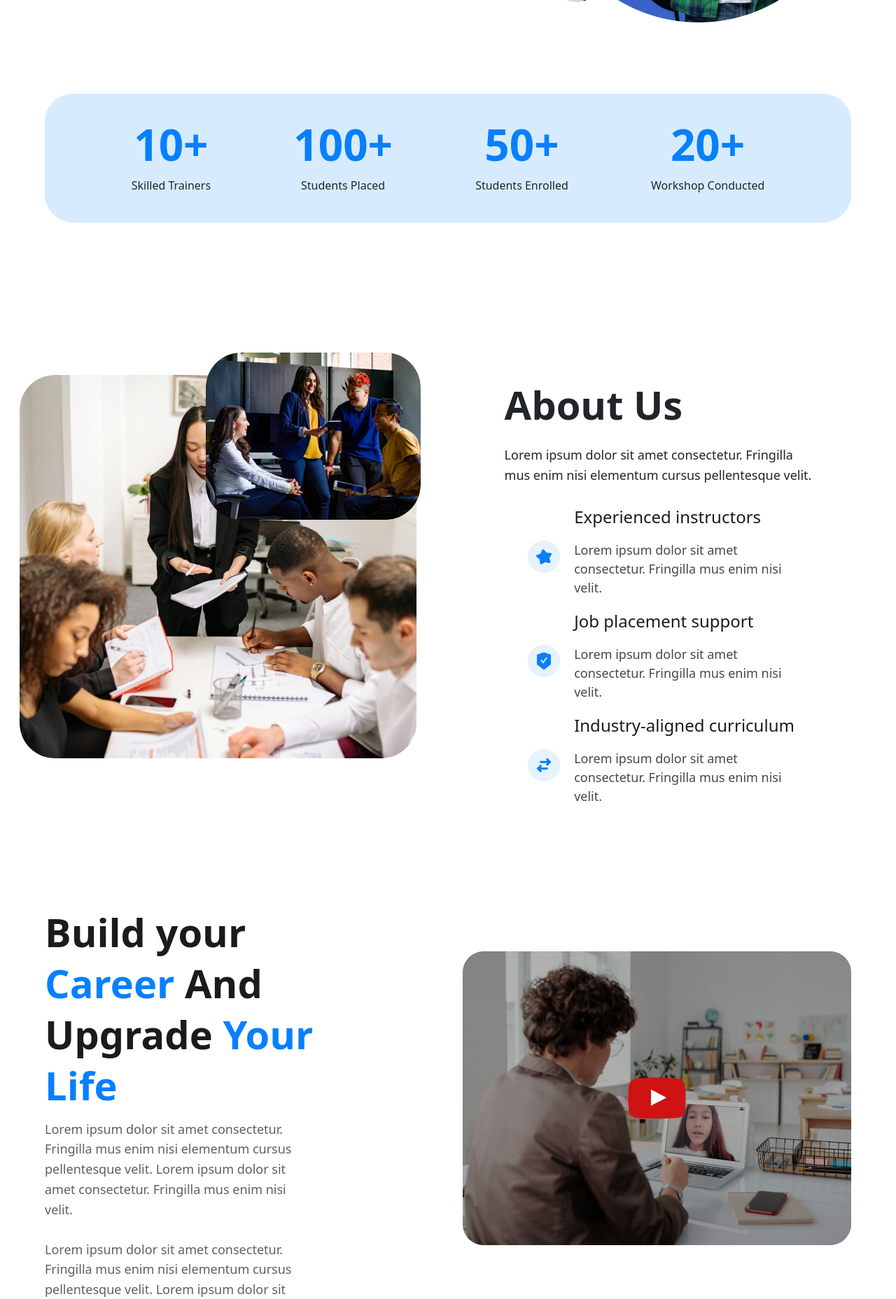
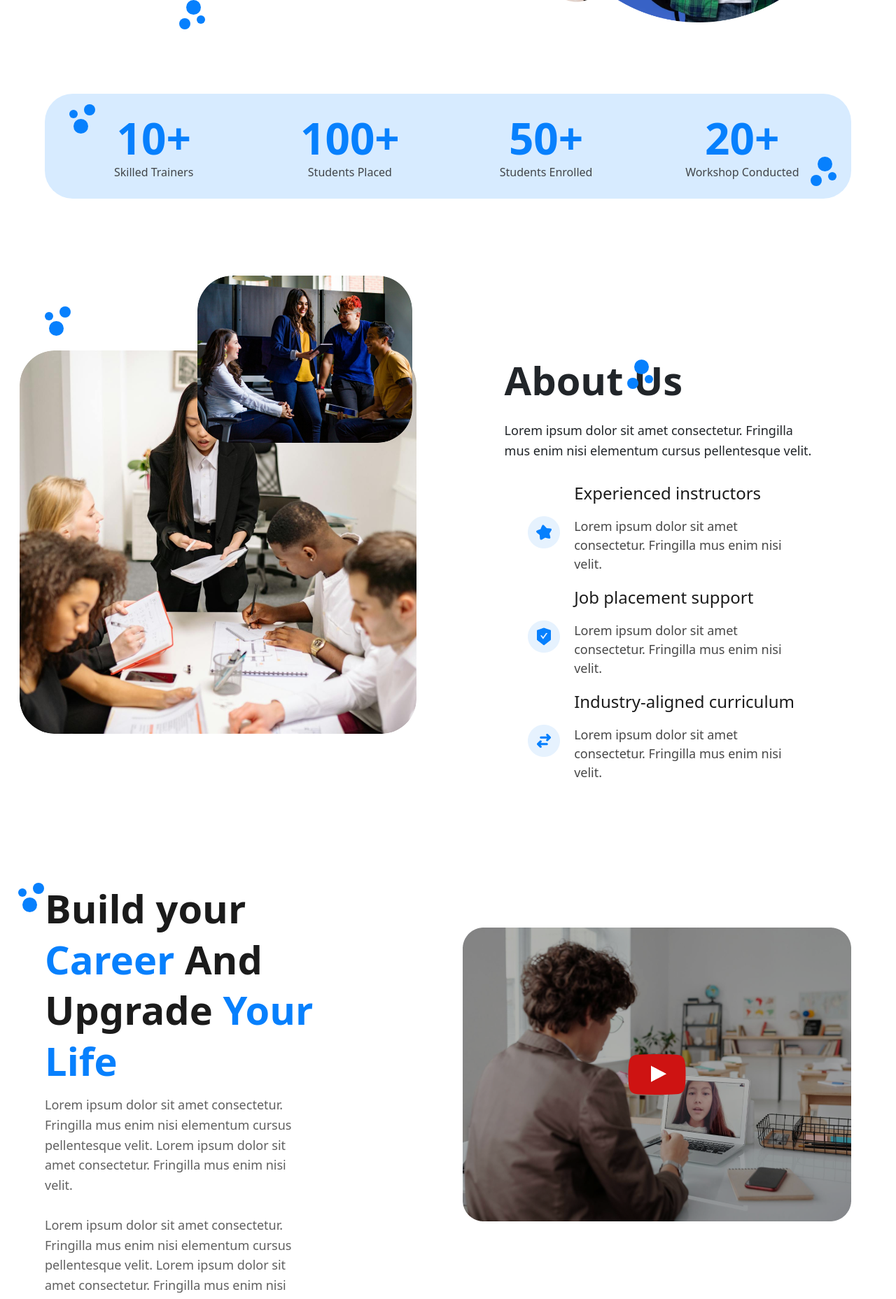
Before and after one commit to anjanasri13/exceledge, a React (Create React App) app: page /about-us in a window 1280 px wide. Shown: the part 560-2417 px from the top of the page at 70% size. Built offline with nearby package versions, Linux system fonts and the light colour scheme.

Commit message:
FIx!: About us fixed

```diff
--- a/src/screens/About.js
+++ b/src/screens/About.js
@@ -1,4 +1,4 @@
-import React, { useEffect, useState } from "react";
+import React, { useEffect, useRef, useState } from "react";
 import Header from "../components/Header";
 import { Button, Card } from "antd";
 import frame from "../assests/frame.png";
@@ -25,6 +25,7 @@ import { FaArrowRightLong } from "react-icons/fa6";
 import "../styles/about.css";
 import Faq from "../components/Faq";
 import Footer from "../components/Footer";
+import CountUp from "react-countup";
 
 const cardData = [
   {
@@ -97,6 +98,35 @@ export default function About() {
     handleResize();
     return () => window.removeEventListener("resize", handleResize);
   }, []);
+
+  const [startCount, setStartCount] = useState(false);
+  const statsRef = useRef(null);
+
+  useEffect(() => {
+    const observer = new IntersectionObserver(
+      (entries) => {
+        entries.forEach((entry) => {
+          if (entry.isIntersecting) {
+            setStartCount(true);
+          } else {
+            setStartCount(false);
+          }
+        });
+      },
+      { threshold: 0.5 }
+    );
+
+    if (statsRef.current) {
+      observer.observe(statsRef.current);
+    }
+
+    return () => {
+      if (statsRef.current) {
+        observer.unobserve(statsRef.current);
+      }
+    };
+  }, []);
+
   return (
     <div>
       <Header />
@@ -107,6 +137,50 @@ export default function About() {
           gap: 40,
         }}
       >
+        <div className="layer1">
+          <svg
+            width="37"
+            height="42"
+            viewBox="0 0 37 42"
+            fill="none"
+            xmlns="http://www.w3.org/2000/svg"
+          >
+            <circle cx="29" cy="8" r="8" fill="#0780FD" />
+            <circle cx="16.5" cy="31.5" r="10.5" fill="#0780FD" />
+            <circle cx="6" cy="14" r="6" fill="#0780FD" />
+          </svg>
+        </div>
+        <div className="layer2">
+          <svg
+            width="37"
+            height="42"
+            viewBox="0 0 37 42"
+            fill="none"
+            xmlns="http://www.w3.org/2000/svg"
+          >
+            <circle
+              cx="8"
+              cy="34"
+              r="8"
+              transform="rotate(-180 8 34)"
+              fill="#0780FD"
+            />
+            <circle
+              cx="20.5"
+              cy="10.5"
+              r="10.5"
+              transform="rotate(-180 20.5 10.5)"
+              fill="#0780FD"
+            />
+            <circle
+              cx="31"
+              cy="28"
+              r="6"
+              transform="rotate(-180 31 28)"
+              fill="#0780FD"
+            />
+          </svg>
+        </div>
         <div className="a-main-text">
           <p className="a-main-text-title" style={{ fontSize: "" }}>
             Welcome to <span style={{ color: "#0780FD" }}>ExcelEdge</span>{" "}
@@ -135,96 +209,129 @@ export default function About() {
         </div>
       </div>
 
-      <div
-        style={{
-          backgroundColor: "#0780FD29",
-          borderRadius: "40px",
-          display: "flex",
-          margin: "8% 5%",
-          padding: "2%",
-          gap: "20px",
-          justifyContent: "space-evenly",
-        }}
+      <div className="stats-grid" ref={statsRef}>
+        <div className="layer3">
+          <svg
+            width="37"
+            height="42"
+            viewBox="0 0 37 42"
+            fill="none"
+            xmlns="http://www.w3.org/2000/svg"
           >
-        <div
-          style={{
-            display: "flex",
-            alignItems: "center",
-            flexDirection: "column",
-          }}
+            <circle cx="29" cy="8" r="8" fill="#0780FD" />
+            <circle cx="16.5" cy="31.5" r="10.5" fill="#0780FD" />
+            <circle cx="6" cy="14" r="6" fill="#0780FD" />
+          </svg>
+        </div>
+        <div className="layer4">
+          <svg
+            width="37"
+            height="42"
+            viewBox="0 0 37 42"
+            fill="none"
+            xmlns="http://www.w3.org/2000/svg"
           >
-          <p
-            style={{
-              color: "#0780FD",
-              fontSize: 62,
-              fontWeight: 600,
-              margin: 0,
-            }}
-          >
-            10+
-          </p>
+            <circle
+              cx="8"
+              cy="34"
+              r="8"
+              transform="rotate(-180 8 34)"
+              fill="#0780FD"
+            />
+            <circle
+              cx="20.5"
+              cy="10.5"
+              r="10.5"
+              transform="rotate(-180 20.5 10.5)"
+              fill="#0780FD"
+            />
+            <circle
+              cx="31"
+              cy="28"
+              r="6"
+              transform="rotate(-180 31 28)"
+              fill="#0780FD"
+            />
+          </svg>
+        </div>
+        <div className="stat-item">
+          <h4>
+            <CountUp start={0} end={startCount ? 10 : 0} duration={2} />+
+          </h4>
           <p>Skilled Trainers</p>
         </div>
-        <div
-          style={{
-            display: "flex",
-            alignItems: "center",
-            flexDirection: "column",
-          }}
-        >
-          <p
-            style={{
-              color: "#0780FD",
-              fontSize: 62,
-              fontWeight: 600,
-              margin: 0,
-            }}
-          >
-            100+
-          </p>
+        <div className="stat-item">
+          <h4>
+            <CountUp start={0} end={startCount ? 100 : 0} duration={2} />+
+          </h4>
           <p>Students Placed</p>
-        </div>{" "}
-        <div
-          style={{
-            display: "flex",
-            alignItems: "center",
-            flexDirection: "column",
-          }}
-        >
-          <p
-            style={{
-              color: "#0780FD",
-              fontSize: 62,
-              fontWeight: 600,
-              margin: 0,
-            }}
-          >
-            50+
-          </p>
+        </div>
+        <div className="stat-item">
+          <h4>
+            <CountUp start={0} end={startCount ? 50 : 0} duration={2} />+
+          </h4>
           <p>Students Enrolled</p>
-        </div>{" "}
-        <div
-          style={{
-            display: "flex",
-            alignItems: "center",
-            flexDirection: "column",
-          }}
-        >
-          <p
-            style={{
-              color: "#0780FD",
-              fontSize: 62,
-              fontWeight: 600,
-              margin: 0,
-            }}
-          >
-            20+
-          </p>
+        </div>
+        <div className="stat-item">
+          <h4>
+            <CountUp start={0} end={startCount ? 20 : 0} duration={2} />+
+          </h4>
           <p>Workshop Conducted</p>
         </div>
       </div>
 
-      <div style={{ display: "flex", gap: "12%", marginTop: "17%" }}>
+      <div
+        style={{
+          display: "flex",
+          gap: "12%",
+          marginTop: "17%",
+          position: "relative",
+        }}
+      >
+        <div className="Alayer1">
+          <svg
+            width="37"
+            height="42"
+            viewBox="0 0 37 42"
+            fill="none"
+            xmlns="http://www.w3.org/2000/svg"
+          >
+            <circle cx="29" cy="8" r="8" fill="#0780FD" />
+            <circle cx="16.5" cy="31.5" r="10.5" fill="#0780FD" />
+            <circle cx="6" cy="14" r="6" fill="#0780FD" />
+          </svg>
+        </div>
+        <div className="Alayer2">
+          <svg
+            width="37"
+            height="42"
+            viewBox="0 0 37 42"
+            fill="none"
+            xmlns="http://www.w3.org/2000/svg"
+          >
+            <circle
+              cx="8"
+              cy="34"
+              r="8"
+              transform="rotate(-180 8 34)"
+              fill="#0780FD"
+            />
+            <circle
+              cx="20.5"
+              cy="10.5"
+              r="10.5"
+              transform="rotate(-180 20.5 10.5)"
+              fill="#0780FD"
+            />
+            <circle
+              cx="31"
+              cy="28"
+              r="6"
+              transform="rotate(-180 31 28)"
+              fill="#0780FD"
+            />
+          </svg>
+        </div>
         <div>
           <img
             src={image12}
@@ -245,8 +352,8 @@ export default function About() {
               height: 239,
               borderRadius: 50,
               position: "absolute",
-              top: "133%",
-              left: "23%",
+              top: "-17%",
+              left: "22%",
             }}
           />
         </div>
@@ -338,8 +445,53 @@ export default function About() {
           display: "flex",
           gap: 40,
           marginTop: "10%",
+          position: "relative",
         }}
       >
+        <div className="Alayer3">
+          <svg
+            width="37"
+            height="42"
+            viewBox="0 0 37 42"
+            fill="none"
+            xmlns="http://www.w3.org/2000/svg"
+          >
+            <circle cx="29" cy="8" r="8" fill="#0780FD" />
+            <circle cx="16.5" cy="31.5" r="10.5" fill="#0780FD" />
+            <circle cx="6" cy="14" r="6" fill="#0780FD" />
+          </svg>
+        </div>
+        <div className="Alayer4">
+          <svg
+            width="37"
+            height="42"
+            viewBox="0 0 37 42"
+            fill="none"
+            xmlns="http://www.w3.org/2000/svg"
+          >
+            <circle
+              cx="8"
+              cy="34"
+              r="8"
+              transform="rotate(-180 8 34)"
+              fill="#0780FD"
+            />
+            <circle
+              cx="20.5"
+              cy="10.5"
+              r="10.5"
+              transform="rotate(-180 20.5 10.5)"
+              fill="#0780FD"
+            />
+            <circle
+              cx="31"
+              cy="28"
+              r="6"
+              transform="rotate(-180 31 28)"
+              fill="#0780FD"
+            />
+          </svg>
+        </div>
         <div className="a-main-text">
           <p className="a-main-text-title" style={{ fontSize: "" }}>
             Build your <span style={{ color: "#0780FD" }}>Career</span> And
@@ -375,7 +527,51 @@ export default function About() {
         </div>
       </div>
 
-      <div style={{ marginTop: "10%" }}>
+      <div style={{ marginTop: "10%", position: "relative" }}>
+        <div className="Alayer5">
+          <svg
+            width="37"
+            height="42"
+            viewBox="0 0 37 42"
+            fill="none"
+            xmlns="http://www.w3.org/2000/svg"
+          >
+            <circle cx="29" cy="8" r="8" fill="#0780FD" />
+            <circle cx="16.5" cy="31.5" r="10.5" fill="#0780FD" />
+            <circle cx="6" cy="14" r="6" fill="#0780FD" />
+          </svg>
+        </div>
+        <div className="Alayer6">
+          <svg
+            width="37"
+            height="42"
+            viewBox="0 0 37 42"
+            fill="none"
+            xmlns="http://www.w3.org/2000/svg"
+          >
+            <circle
+              cx="8"
+              cy="34"
+              r="8"
+              transform="rotate(-180 8 34)"
+              fill="#0780FD"
+            />
+            <circle
+              cx="20.5"
+              cy="10.5"
+              r="10.5"
+              transform="rotate(-180 20.5 10.5)"
+              fill="#0780FD"
+            />
+            <circle
+              cx="31"
+              cy="28"
+              r="6"
+              transform="rotate(-180 31 28)"
+              fill="#0780FD"
+            />
+          </svg>
+        </div>
         <p className="academy-text">Our Academy Way of Learning</p>
         <p className="academy-sub-text">
           Learn Full Stack Engineering, Business Analysis, and Data Science with
@@ -453,7 +649,51 @@ export default function About() {
         </div>
       </div>
 
-      <div style={{ marginTop: "10%" }}>
+      <div style={{ marginTop: "10%", position: "relative" }}>
+        <div className="layer14">
+          <svg
+            width="37"
+            height="42"
+            viewBox="0 0 37 42"
+            fill="none"
+            xmlns="http://www.w3.org/2000/svg"
+          >
+            <circle cx="29" cy="8" r="8" fill="#0780FD" />
+            <circle cx="16.5" cy="31.5" r="10.5" fill="#0780FD" />
+            <circle cx="6" cy="14" r="6" fill="#0780FD" />
+          </svg>
+        </div>
+        <div className="layer15">
+          <svg
+            width="37"
+            height="42"
+            viewBox="0 0 37 42"
+            fill="none"
+            xmlns="http://www.w3.org/2000/svg"
+          >
+            <circle
+              cx="8"
+              cy="34"
+              r="8"
+              transform="rotate(-180 8 34)"
+              fill="#0780FD"
+            />
+            <circle
+              cx="20.5"
+              cy="10.5"
+              r="10.5"
+              transform="rotate(-180 20.5 10.5)"
+              fill="#0780FD"
+            />
+            <circle
+              cx="31"
+              cy="28"
+              r="6"
+              transform="rotate(-180 31 28)"
+              fill="#0780FD"
+            />
+          </svg>
+        </div>
         <p className="testimonials-heading">Testimonials!</p>
         <Carousel
           dotListClass="custom-dots"
@@ -706,13 +946,59 @@ export default function About() {
         </Carousel>
       </div>
 
-      <div style={{ position: "relative", marginTop: "10%" }}>
+      <div className="upcoming-batch">
+        <div className="layer16">
+          <svg
+            width="37"
+            height="42"
+            viewBox="0 0 37 42"
+            fill="none"
+            xmlns="http://www.w3.org/2000/svg"
+          >
+            <circle cx="29" cy="8" r="8" fill="#0780FD" />
+            <circle cx="16.5" cy="31.5" r="10.5" fill="#0780FD" />
+            <circle cx="6" cy="14" r="6" fill="#0780FD" />
+          </svg>
+        </div>
+        <div className="layer17">
+          <svg
+            width="37"
+            height="42"
+            viewBox="0 0 37 42"
+            fill="none"
+            xmlns="http://www.w3.org/2000/svg"
+          >
+            <circle
+              cx="8"
+              cy="34"
+              r="8"
+              transform="rotate(-180 8 34)"
+              fill="#0780FD"
+            />
+            <circle
+              cx="20.5"
+              cy="10.5"
+              r="10.5"
+              transform="rotate(-180 20.5 10.5)"
+              fill="#0780FD"
+            />
+            <circle
+              cx="31"
+              cy="28"
+              r="6"
+              transform="rotate(-180 31 28)"
+              fill="#0780FD"
+            />
+          </svg>
+        </div>
+        <div className="services-text">
           <p className="faq-title">FAQ</p>
           <p className="faq-sub-title">
             Lorem ipsum dolor sit amet consectetur. Adipiscing duis lobortis
             pulvinar sit neque massa mauris.
           </p>
           <Faq />
+        </div>
       </div>
 
       <div
@@ -724,8 +1010,53 @@ export default function About() {
           display: "flex",
           flexDirection: "column",
           alignItems: "center",
+          position: "relative",
         }}
       >
+        <div className="layer20">
+          <svg
+            width="37"
+            height="42"
+            viewBox="0 0 37 42"
+            fill="none"
+            xmlns="http://www.w3.org/2000/svg"
+          >
+            <circle cx="29" cy="8" r="8" fill="white" />
+            <circle cx="16.5" cy="31.5" r="10.5" fill="white" />
+            <circle cx="6" cy="14" r="6" fill="white" />
+          </svg>
+        </div>
+        <div className="layer21">
+          <svg
+            width="37"
+            height="42"
+            viewBox="0 0 37 42"
+            fill="none"
+            xmlns="http://www.w3.org/2000/svg"
+          >
+            <circle
+              cx="8"
+              cy="34"
+              r="8"
+              transform="rotate(-180 8 34)"
+              fill="white"
+            />
+            <circle
+              cx="20.5"
+              cy="10.5"
+              r="10.5"
+              transform="rotate(-180 20.5 10.5)"
+              fill="white"
+            />
+            <circle
+              cx="31"
+              cy="28"
+              r="6"
+              transform="rotate(-180 31 28)"
+              fill="white"
+            />
+          </svg>
+        </div>
         <p
           style={{
             fontSize: 56,
--- a/src/styles/about.css
+++ b/src/styles/about.css
@@ -1,3 +1,33 @@
+.Alayer1 {
+  position: absolute;
+  left: 5%;
+  top: -10%;
+}
+.Alayer2 {
+  position: absolute;
+  left: 70%;
+  top: 2%;
+}
+.Alayer3 {
+  position: absolute;
+  left: 2%;
+  top: 0%;
+}
+.Alayer4 {
+  position: absolute;
+  left: 25%;
+  top: 85%;
+}
+.Alayer5 {
+  position: absolute;
+  left: 20%;
+  top: 0%;
+}
+.Alayer6 {
+  position: absolute;
+  left: 77%;
+  top: 15%;
+}
 .a-main-text {
   padding-left: 5%;
   padding-right: 5%;
@@ -103,7 +133,6 @@
   margin-bottom: 10px;
 }
 .card-title {
-  font-family: Poppins;
   font-size: 22px;
   font-weight: 600;
   line-height: 32px;
@@ -111,7 +140,6 @@
 }
 .card-subtitle {
   width: 100%;
-  font-family: Poppins;
   font-size: 16px;
   font-weight: 400;
   line-height: 27px;
```
Lines whose indentation alone changed are shown as unchanged.
